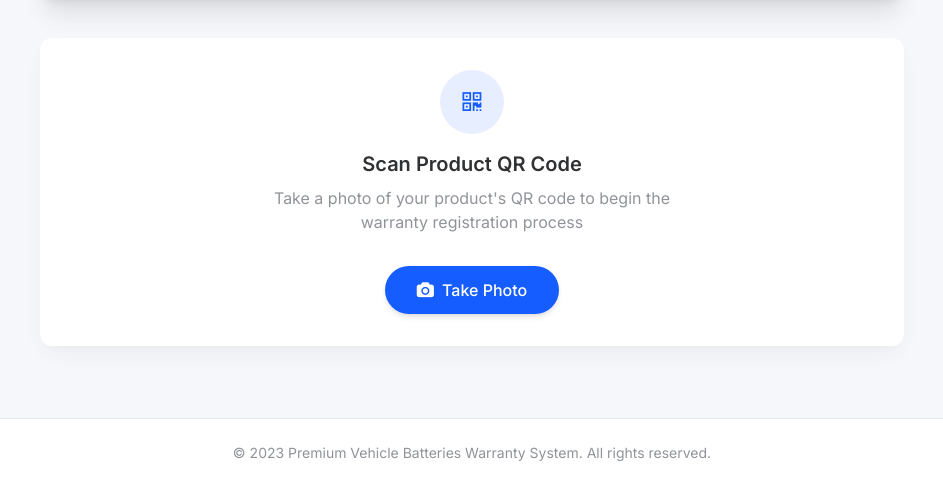
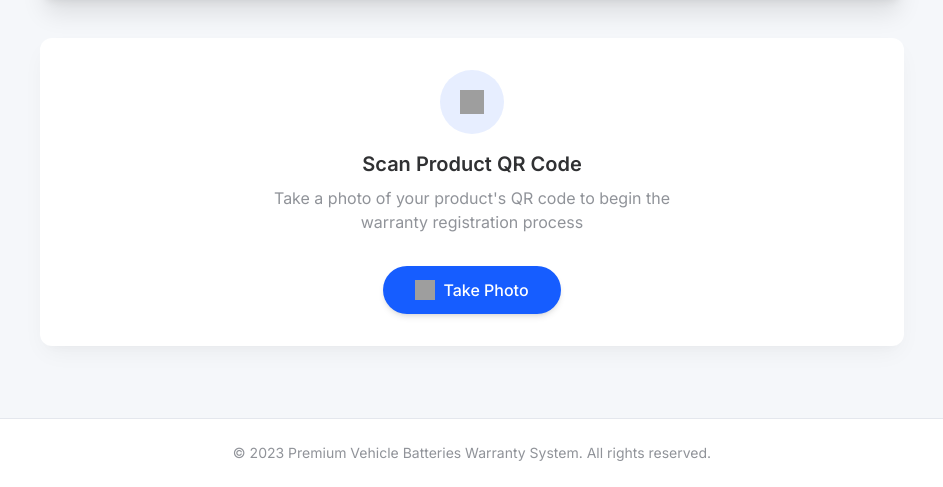
Before and after one commit to liangxuCHEN/probable-guacamole, a Django app: template templates/warranty-registration.html in a window 1280 px wide. Shown: the part 814-1301 px from the top of the page, without its empty margins (168-1111 px from the left). Run offline with Django 5.2, Linux system fonts and the light colour scheme; the template is opened without the code that fills it, so the values that code supplies are empty; some libraries are stand-ins or nearby versions; grey boxes are pictures that could not be loaded.

Commit message:
feat: 更新保修注册页面图标资源，替换Font Awesome图标为本地SVG图片

```diff
--- a/templates/warranty-registration.html
+++ b/templates/warranty-registration.html
@@ -5,7 +5,6 @@
     <meta name="viewport" content="width=device-width, initial-scale=1.0">
     <title>Product Warranty Registration</title>
     <script src="https://cdn.tailwindcss.com"></script>
-    <link href="https://qiniu.notebay.cn/css/font-awesome.min.css" rel="stylesheet">
 
     <!-- Tailwind CSS Configuration -->
     <script>
@@ -94,7 +93,7 @@
         <div id="upload-section" class="bg-white rounded-xl p-8 shadow-custom mb-10">
             <div class="text-center mb-8">
                 <div class="inline-flex items-center justify-center w-16 h-16 rounded-full bg-primary/10 text-primary mb-4">
-                    <i class="fa fa-qrcode text-2xl"></i>
+                    <img src="https://qiniu.yayaxueqin.cn/icon/erweima-blue-3.svg" alt="qrcode icon" class="w-6 h-6">
                 </div>
                 <h3 id="upload-title" class="text-xl font-semibold text-neutral-600 mb-2">
                     Scan Product QR Code
@@ -108,7 +107,7 @@
             <div class="flex justify-center">
                 <label for="qr-code-upload" class="cursor-pointer">
                     <div class="bg-primary hover:bg-primary/90 text-white font-medium py-3 px-8 rounded-full shadow-md flex items-center transition-custom hover:shadow-lg">
-                        <i class="fa fa-camera mr-2"></i>
+                        <img src="https://qiniu.yayaxueqin.cn/icon/xiangji.svg" alt="camera icon" class="w-5 h-5 mr-2">
                         <span id="upload-btn-text">Take Photo</span>
                     </div>
                 </label>
```
Also changed, not shown: wr-3.html (+4 -3 lines), templates/Lexus - ES 300H 展示.png (deleted).
